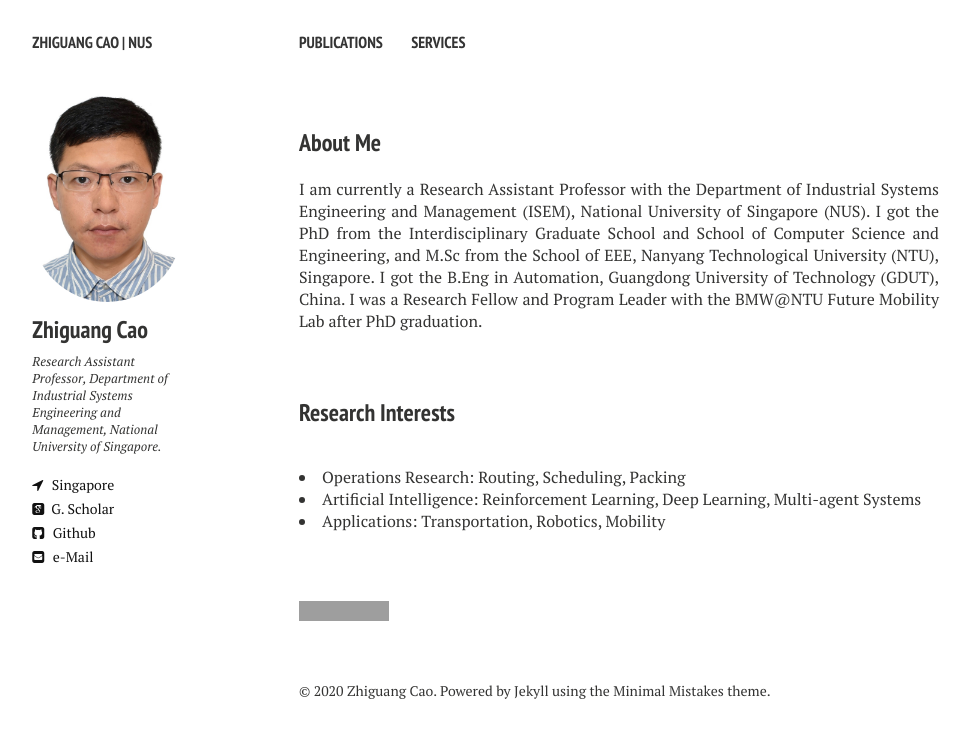
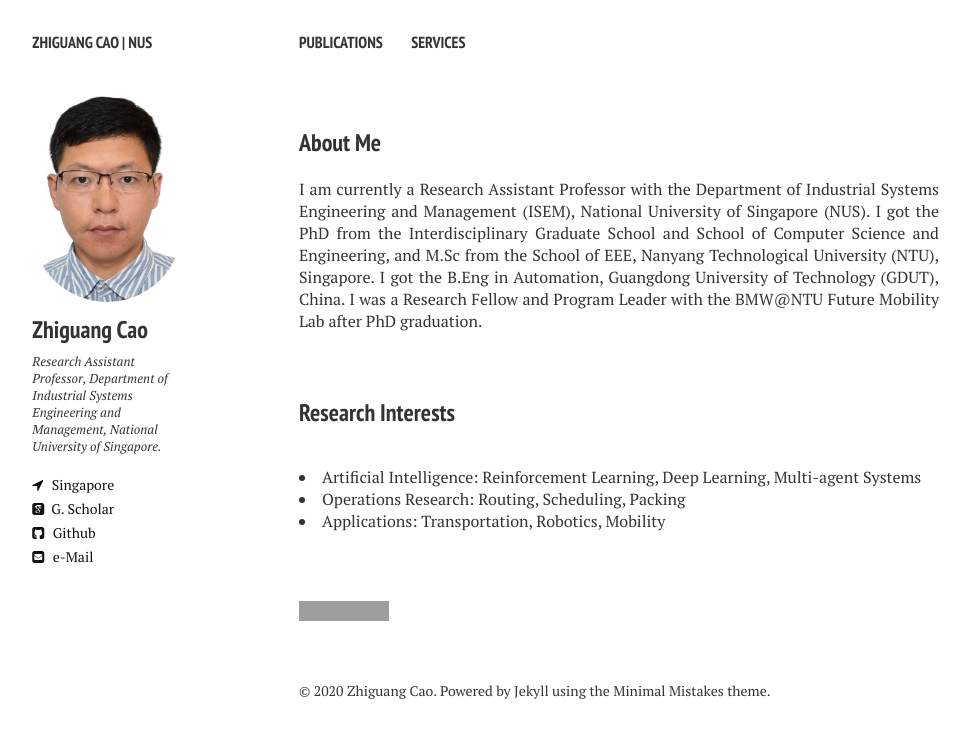
Before and after one commit to zhiguangcaosg/zhiguangcaosg.github.io, a Jekyll site: the page built from index.md, in a window 1280 px wide. Shown: the top 738 px of the page, without its empty margins (21-992 px from the left). Built offline with Jekyll 4.4.1, drawn with Linux system fonts in a browser that asks for light colours; nearby versions of some CDN libraries; grey boxes are pictures that could not be loaded.

Commit message:
Update index.md

```diff
--- a/index.md
+++ b/index.md
@@ -13,13 +13,11 @@ image: banner1.png
 
 <h3 style="margin-bottom:-8px;padding-top:20px;">Research Interests</h3> <br>
 <li>
+Artificial Intelligence:  Reinforcement Learning, Deep Learning, Multi-agent Systems
+</li>
+<li>
 Operations Research:  Routing, Scheduling, Packing
 </li>
-
-<li>
-Artificial Intelligence:  Reinforcement Learning, Deep Learning, Multi-agent Systems
-</li>
-
 <li>
 Applications:  Transportation, Robotics, Mobility
 </li>
```
